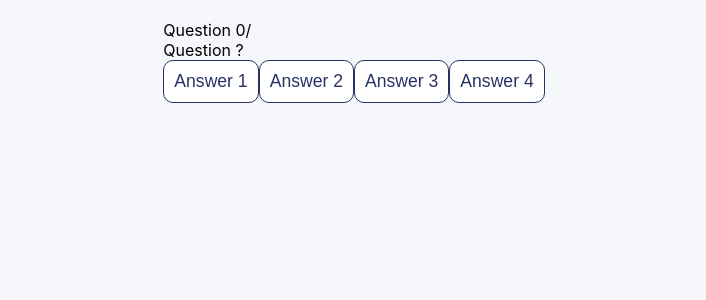
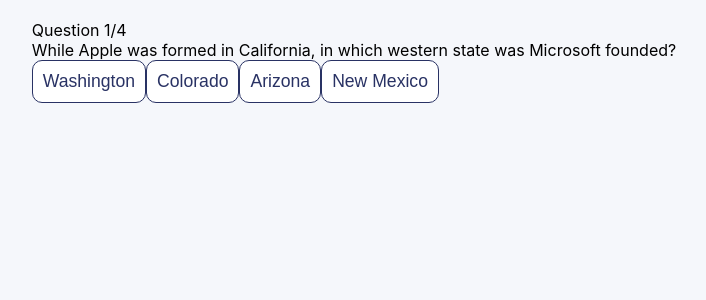
Before and after one commit to Aldo-Portillo-Frontend-Projects/Quizzical, a React (Create React App) app: page / in a window 1280 px wide. Shown: the top 300 px of the page, without its empty margins (286-992 px from the left). Built offline with nearby package versions, Linux system fonts and the light colour scheme.

Commit message:
Finish rendering components and adding logic to rendering

```diff
--- a/src/App.js
+++ b/src/App.js
@@ -1,24 +1,44 @@
 import './App.css';
+import React from 'react';
 import { questions } from './Api'
 
 function App() {
 
-  console.log(questions)
+  const [currentQuestion, setCurrentQuestion] = React.useState(0)
+  const [showScore, setShowScore] = React.useState(false)
+  const [score, setScore] = React.useState(0)
+
+  const handleAnswerClick = (isCorrect) =>{
+    currentQuestion < 4 ? setCurrentQuestion(prevQuestion => prevQuestion + 1) : setShowScore(true);
+
+    if(isCorrect === true){
+      setScore(prevScore => {
+        return prevScore + 1
+      })
+    }
+  }
+
+
   return (
+    <div className='app'>
+      {showScore ?
+      (<div className='score-section'>You scored {score} out of {questions.length}</div>) :
+      (
       <>
         <div className='question-section'>
           <div className='question-count'>
-        <span>Question 0</span>/{/*questions.length*/}
+            <span>Question {currentQuestion + 1}</span>/{questions.length}
           </div>
-      <div className='question-text'>Question ?</div>
+          <div className='question-text'>{questions[currentQuestion].questionText}</div>
         </div>
         <div className='answer-section'>
-      <button>Answer 1</button>
-      <button>Answer 2</button>
-      <button>Answer 3</button>
-      <button>Answer 4</button>
+          {questions[currentQuestion].answerOptions.map((answerOption) => {
+            return <button onClick={() => handleAnswerClick(answerOption.isCorrect)}>{answerOption.answerText}</button>
+          })}
         </div>
       </>
+      )}
+    </div>
   );
 }
 
```
Lines whose indentation alone changed are shown as unchanged.
